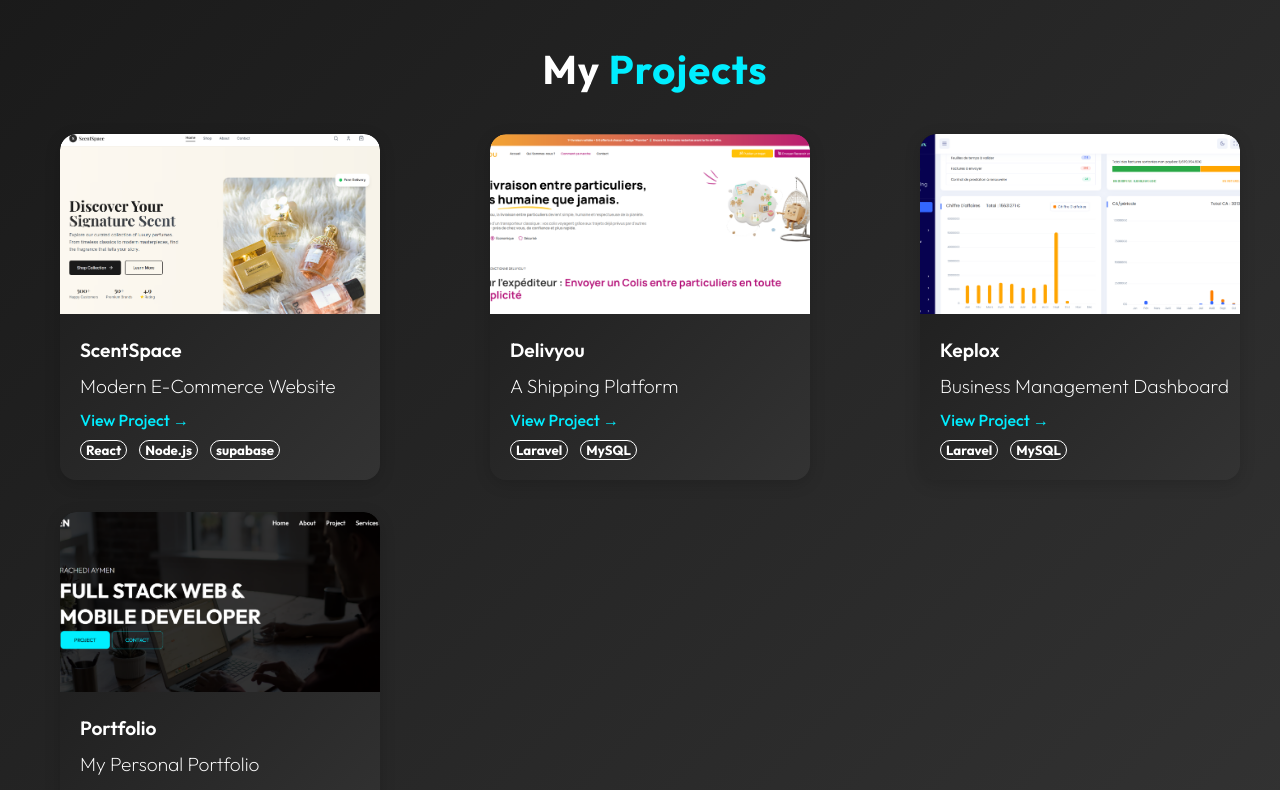
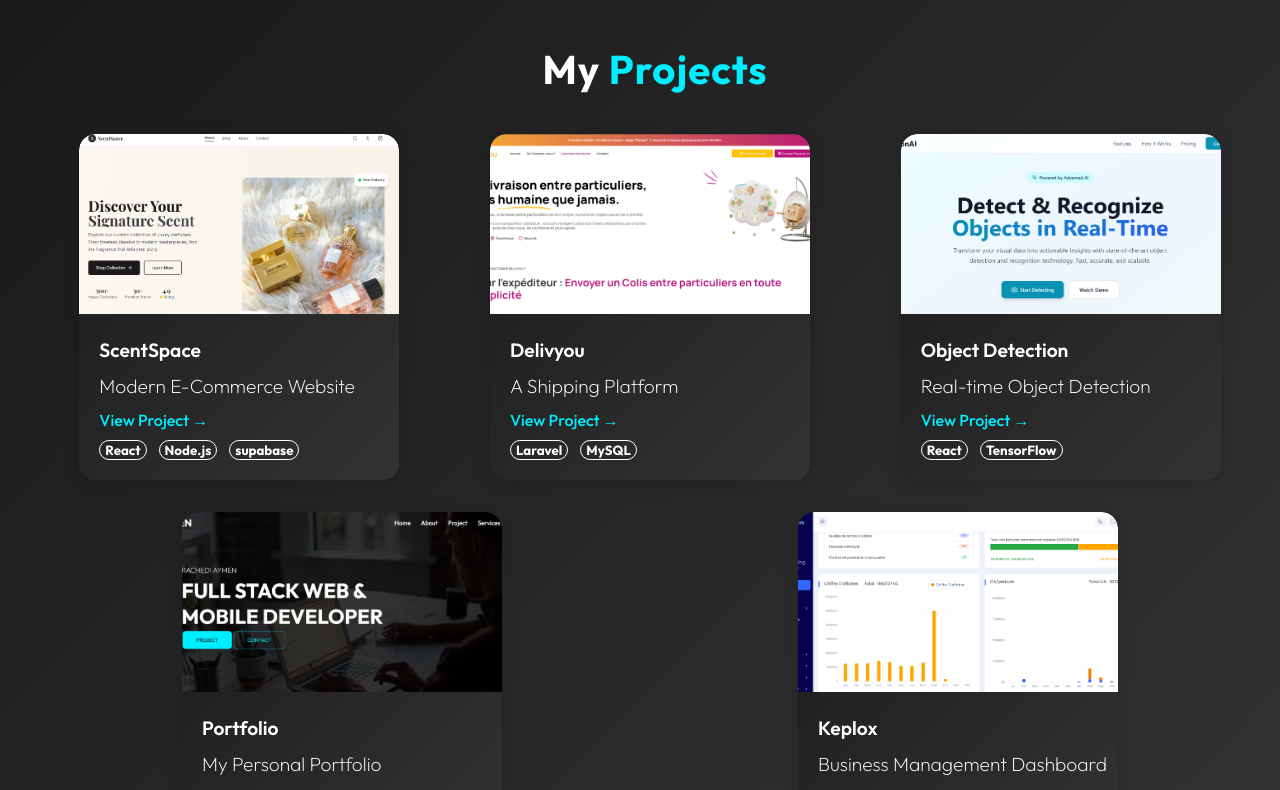
Before and after one commit to AymenRch/My-Portfolio, a React (Create React App) app: page / in a window 1280 px wide. Shown: the part 2080-2870 px from the top of the page. Built offline with nearby package versions, Linux system fonts and the light colour scheme.

Commit message:
new prij

```diff
--- a/src/components/ProjectsStyles.css
+++ b/src/components/ProjectsStyles.css
@@ -24,7 +24,7 @@
 .projects-list {
   display: flex;
   flex-wrap: wrap;
-  justify-content: space-between;
+  justify-content: space-around;
   gap: 32px;
   width: 100%;
   max-width: 1200px;
--- a/src/components/projects.js
+++ b/src/components/projects.js
@@ -3,6 +3,7 @@ import ECOM from '../assets/ecom.png';
 import PORTFOLIO from '../assets/portfolio.png';
 import Delivyou from '../assets/Delivyou.png';
 import Keplox from '../assets/Keplox.png';
+import OBJET from '../assets/object.png';
 import './ProjectsStyles.css';
 import { FaGithub } from 'react-icons/fa'
 
@@ -29,13 +30,13 @@ const data = [
     },
     {
         id: 3,
-        name: 'Keplox',
-        description: 'Business Management Dashboard',
-        image: Keplox,
-        url: 'https://www.keplox.com/login',
-        tech: ['Laravel', 'MySQL'],
-        github: 'https://github.com/AymenRch',
-        myRole: 'Frontend Dev'
+        name: 'Object Detection',
+        description: 'Real-time Object Detection',
+        image: OBJET,
+        url: 'https://aymenrch.github.io/Object-Detector/',
+        tech: ['React', 'TensorFlow'],
+        github: 'https://github.com/AymenRch/Object-Detector',
+        myRole: 'Full-Stack Dev'
     },
     {
         id: 4,
@@ -47,6 +48,16 @@ const data = [
         github: 'https://github.com/AymenRch/My-Portfolio',
         myRole: 'Full-Stack Dev'
     },
+    {
+        id: 5,
+        name: 'Keplox',
+        description: 'Business Management Dashboard',
+        image: Keplox,
+        url: 'https://www.keplox.com/login',
+        tech: ['Laravel', 'MySQL'],
+        github: 'https://github.com/AymenRch',
+        myRole: 'Frontend Dev'
+    }
 
 ];
 
```
Also changed, not shown: src/assets/object.png (added).
